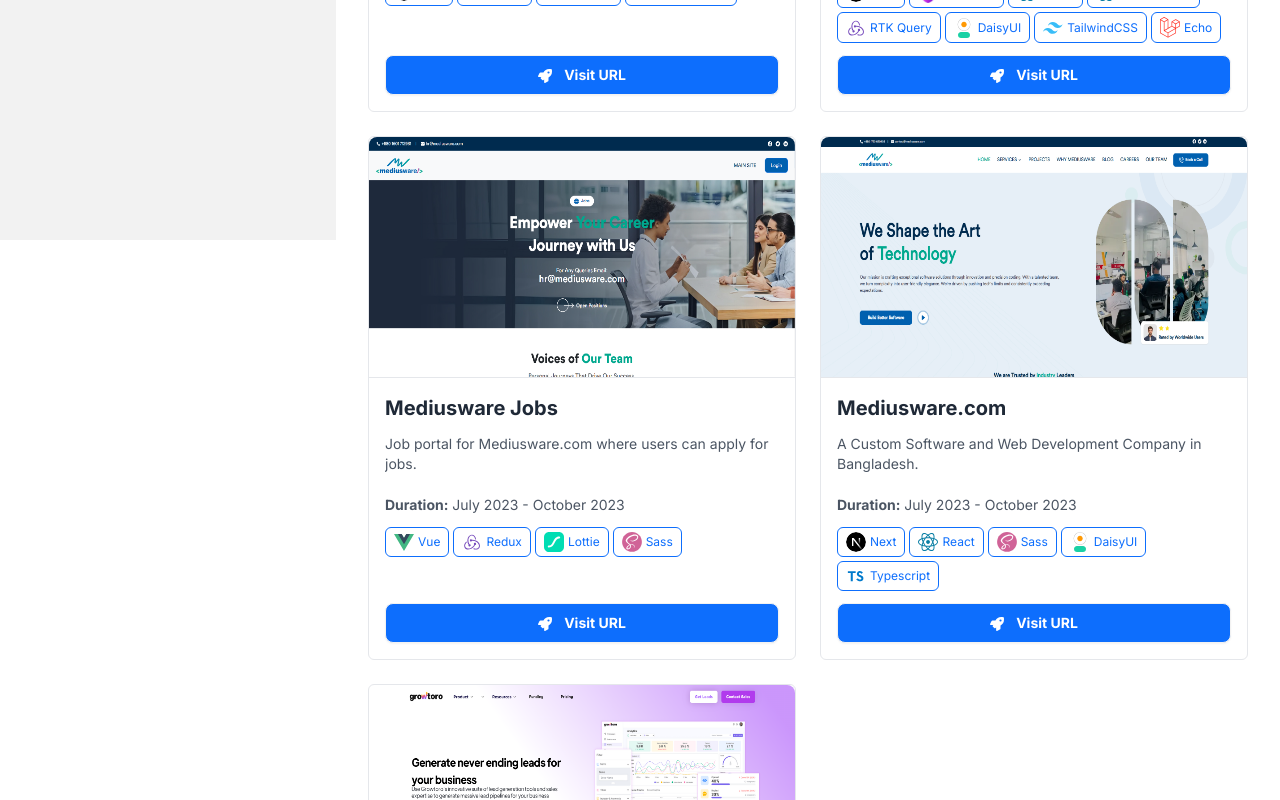
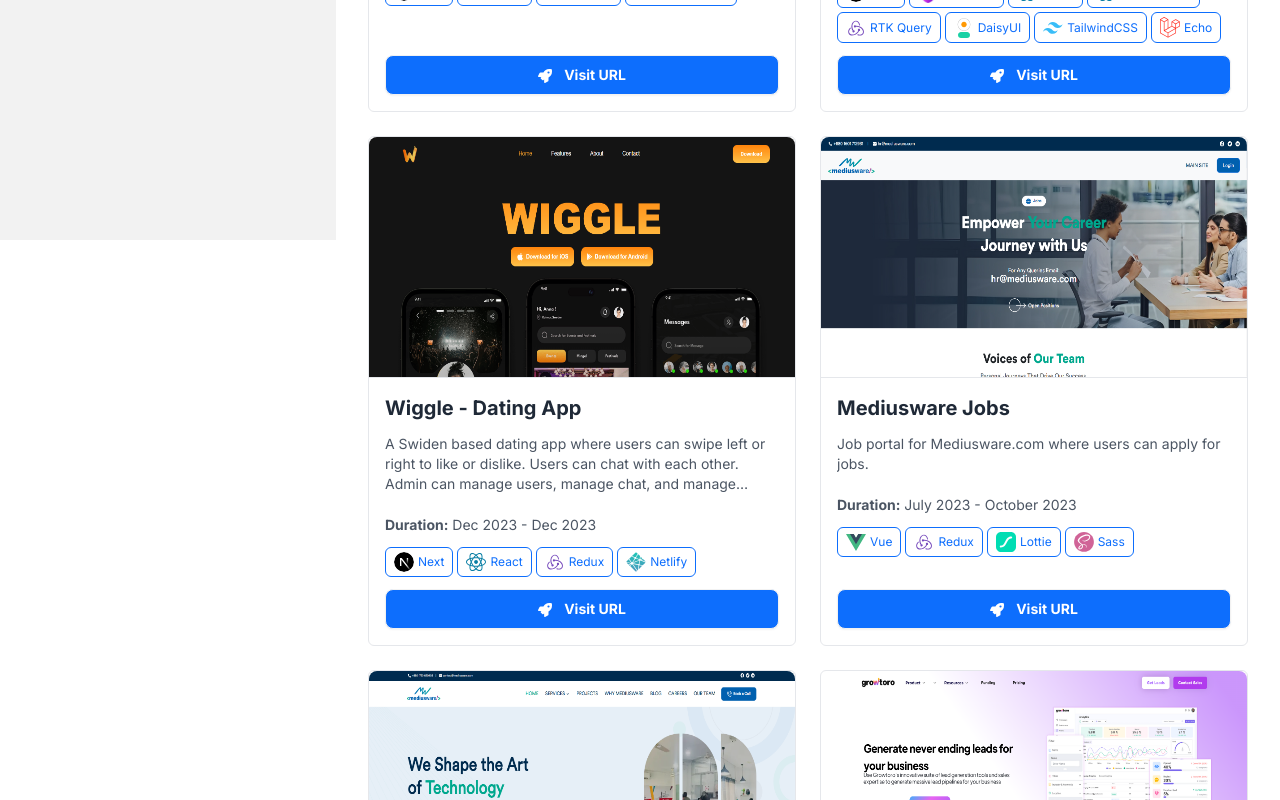
Before and after one commit to ssakib4040/nextjs-portfolio, a Next.js app: page /professional-portfolio in a window 1280 px wide. Shown: the part 560-1360 px from the top of the page. Built offline with nearby package versions, Linux system fonts and the light colour scheme.

Commit message:
wiggle project and title added

```diff
--- a/app/professional-portfolio/page.tsx
+++ b/app/professional-portfolio/page.tsx
@@ -1,4 +1,5 @@
 import { shimmer, toBase64 } from "@/utils/utils";
+import { Metadata } from "next";
 import Image from "next/image";
 import Link from "next/link";
 import React from "react";
@@ -54,6 +55,21 @@
   },
 
   {
+    title: "Wiggle - Dating App",
+    description:
+      "A Swiden based dating app where users can swipe left or right to like or dislike. Users can chat with each other. Admin can manage users, manage chat, and manage users.",
+    tags: [
+      { name: "Next", image: "/projects/skills/next.svg" },
+      { name: "React", image: "/projects/skills/react.svg" },
+      { name: "Redux", image: "/projects/skills/redux.svg" },
+      { name: "Netlify", image: "/projects/skills/netlify.svg" },
+    ],
+    image: "/projects/professional/wiggle.png",
+    source: "https://swapshopnow.com/",
+    duration: "Dec 2023 - Dec 2023",
+  },
+
+  {
     title: "Mediusware Jobs",
     description:
       "Job portal for Mediusware.com where users can apply for jobs.",
@@ -97,6 +113,10 @@
     duration: "July 2023 - October 2023",
   },
 ];
+
+export const metadata: Metadata = {
+  title: "Professional Portfolio",
+};
 
 export default function page() {
   return (
```
Also changed, not shown: public/projects/professional/wiggle.png (added), public/projects/skills/netlify.svg (added).
